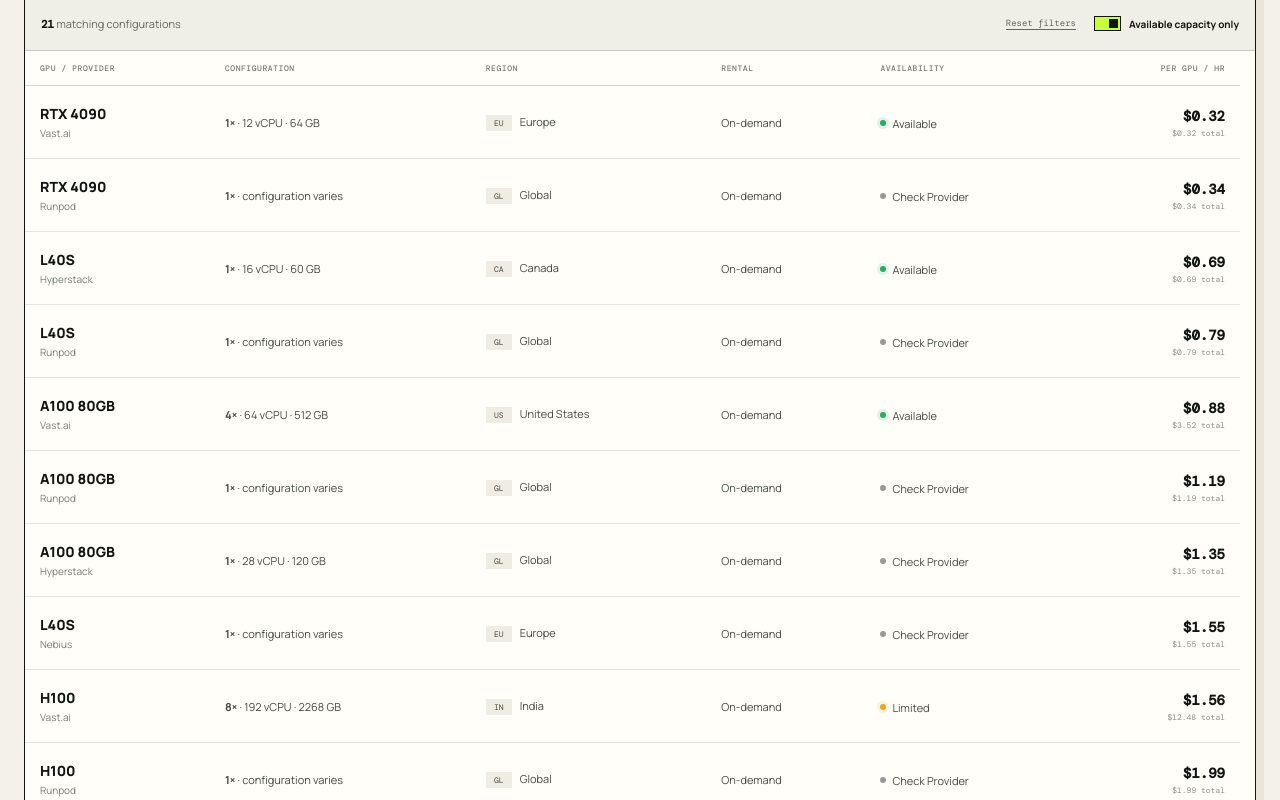
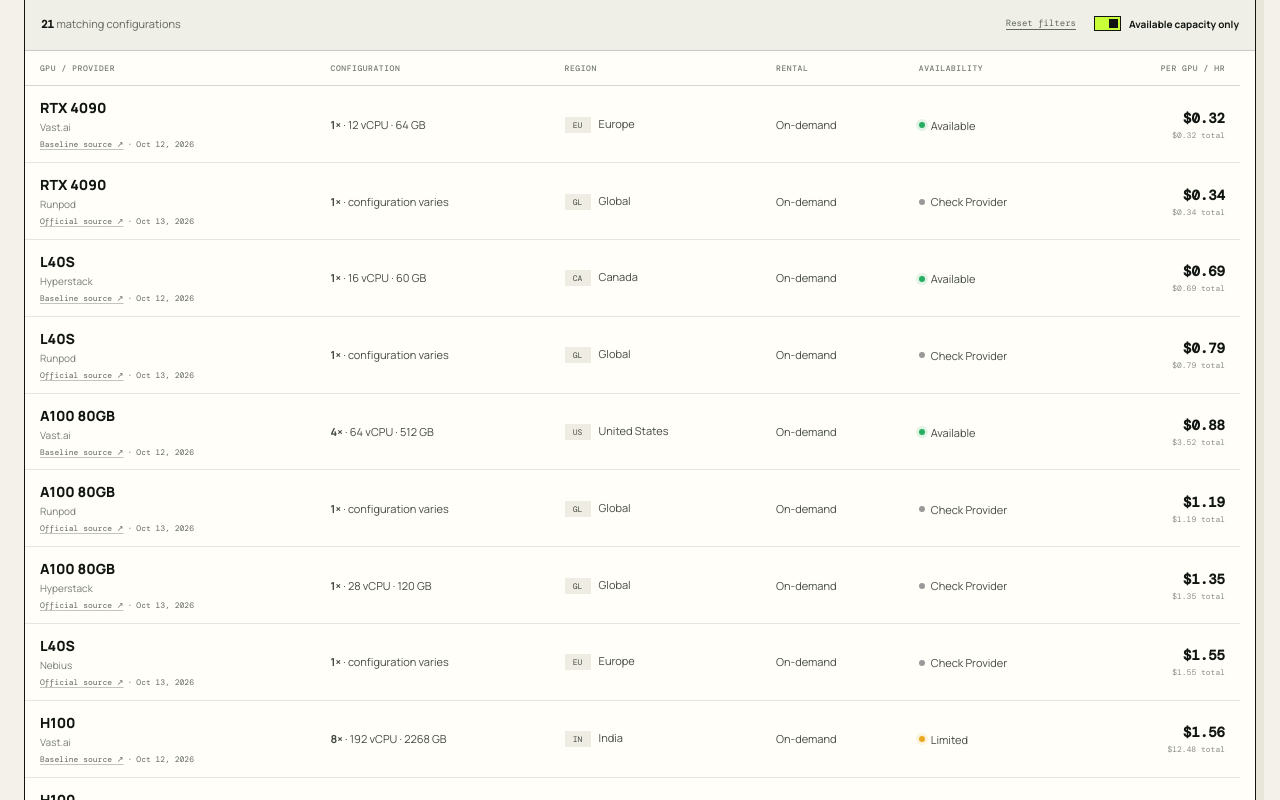
Before and after one commit to flatkey-ai/rackrate, a Next.js app: page / in a window 1280 px wide. Shown: the part 1060-1860 px from the top of the page. Built offline with nearby package versions, Linux system fonts and the light colour scheme; no server answers.

Commit message:
feat: expose per-offer pricing provenance [skip ci]

```diff
--- a/app/globals.css
+++ b/app/globals.css
@@ -129,6 +129,9 @@
 .price-table tbody tr:hover { background: #f2f5e7; }
 .price-table tbody tr:last-child td { border-bottom: 0; }
 .price-table .numeric { text-align: right; }
+.offer-evidence { display: flex; flex-wrap: wrap; gap: 4px; margin-top: 5px; color: var(--muted); font-family: var(--font-mono); font-size: 8px; line-height: 1.35; }
+.offer-evidence a { color: inherit; text-decoration: underline; text-decoration-color: rgba(17,21,17,.25); text-underline-offset: 2px; }
+.offer-evidence a:hover { color: var(--ink); text-decoration-color: currentColor; }
 .gpu-link { display: block; color: var(--ink); font-size: 14px; font-weight: 800; }
 .provider-link { display: block; margin-top: 3px; color: #777d74; font-size: 10px; }
 .country-code { display: inline-flex; min-width: 26px; margin-right: 8px; padding: 3px; justify-content: center; background: #eeece3; font-family: var(--font-mono); font-size: 8px; }
--- a/components/price-explorer.tsx
+++ b/components/price-explorer.tsx
@@ -23,6 +23,11 @@
   currency: "USD",
   minimumFractionDigits: 2,
   maximumFractionDigits: 2,
+});
+
+const observedDate = new Intl.DateTimeFormat("en", {
+  dateStyle: "medium",
+  timeZone: "UTC",
 });
 
 export function PriceExplorer() {
@@ -138,6 +143,13 @@
                   <td>
                     <Link className="gpu-link" href={`/gpus/${gpuEntry.slug}`}>{gpuEntry.shortName}</Link>
                     <Link className="provider-link" href={`/providers/${provider.slug}`}>{provider.name}</Link>
+                    <span className="offer-evidence">
+                      <a href={offer.sourceUrl} target="_blank" rel="nofollow noreferrer">
+                        {offer.dataStatus === "official-page" ? "Official source" : "Baseline source"} ↗
+                      </a>
+                      <span aria-hidden="true">·</span>
+                      <time dateTime={offer.observedAt}>{observedDate.format(new Date(offer.observedAt))}</time>
+                    </span>
                   </td>
                   <td>{offer.vcpu && offer.ramGb ? <><strong>{offer.gpuCount}×</strong> · {offer.vcpu} vCPU · {offer.ramGb} GB</> : <><strong>{offer.gpuCount}×</strong> · configuration varies</>}</td>
                   <td><span className="country-code">{offer.countryCode}</span>{offer.region}</td>
```
